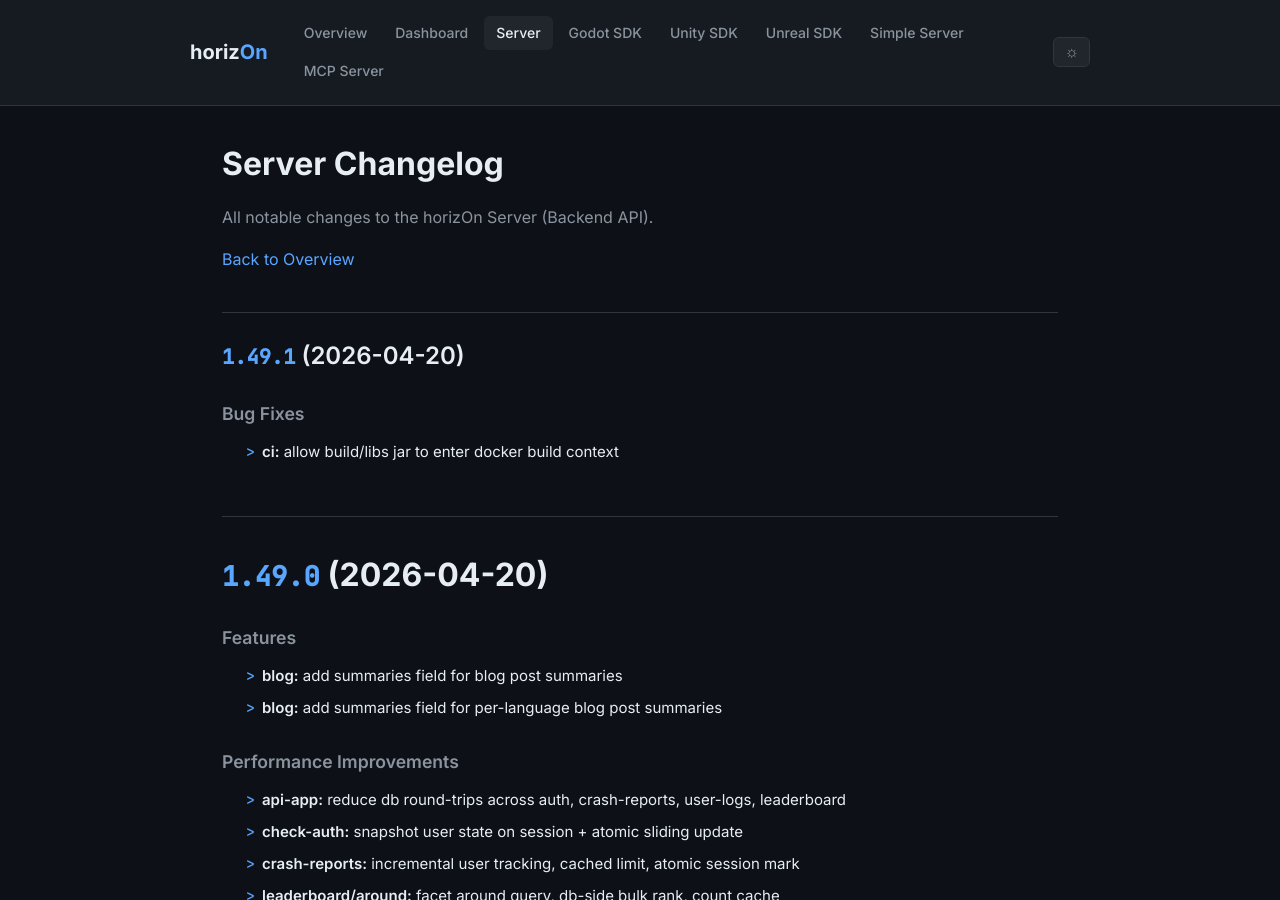
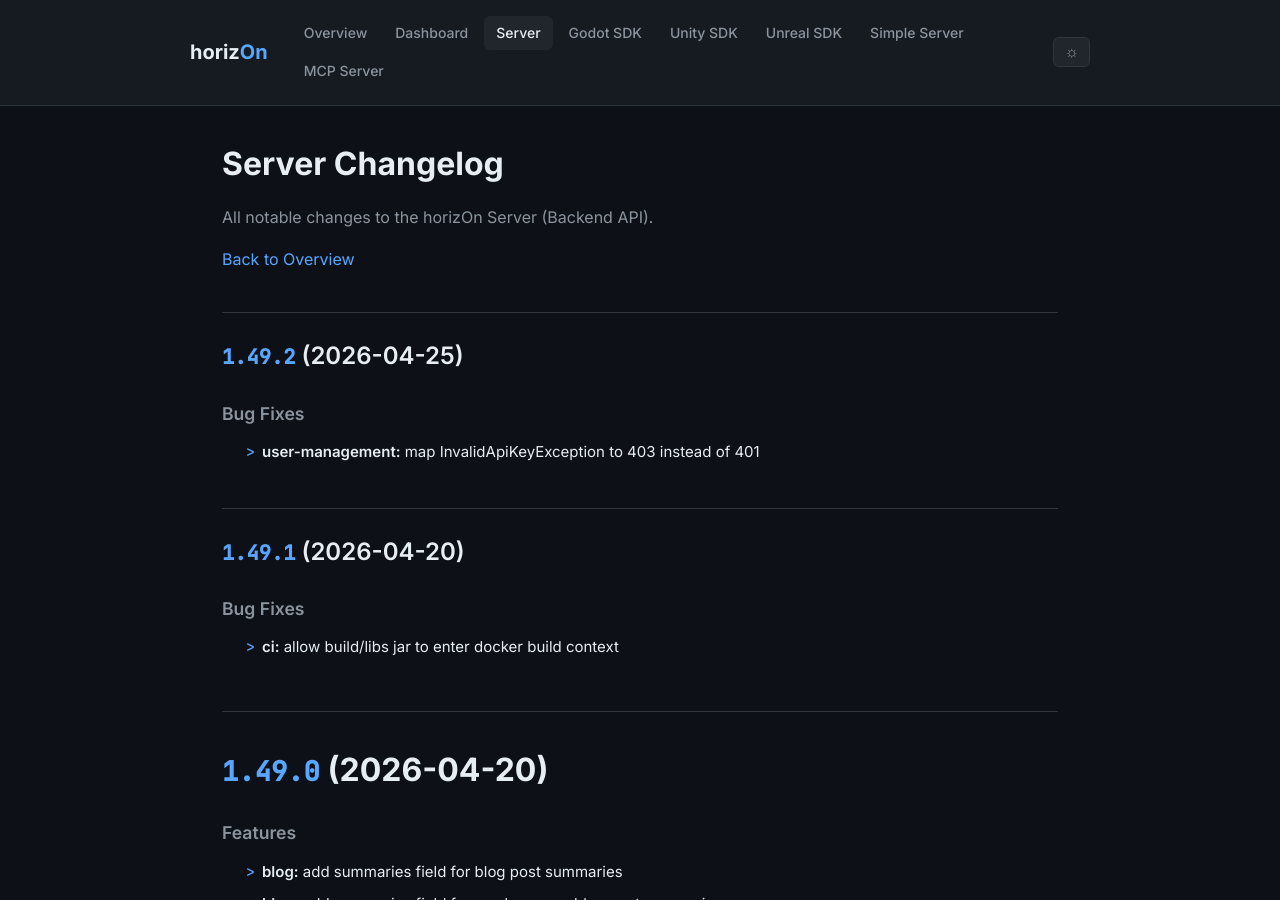
Before and after one commit to ProjectMakersDE/horizOn-Changelog, a Jekyll site: the page built from server-changelog.md, in a window 1280 px wide and 900 px high. Built offline with Jekyll 4.4.1, drawn with Linux system fonts in a browser that asks for light colours.

Commit message:
chore: sync changelogs [skip ci]

```diff
--- a/server-changelog.md
+++ b/server-changelog.md
@@ -8,6 +8,13 @@ title: Server Changelog
 All notable changes to the horizOn Server (Backend API).
 
 [Back to Overview](.)
+
+## [1.49.2](https://github.com/ProjectMakersDE/horizOn-Server/compare/v1.49.1...v1.49.2) (2026-04-25)
+
+
+### Bug Fixes
+
+* **user-management:** map InvalidApiKeyException to 403 instead of 401 ([d571c20](https://github.com/ProjectMakersDE/horizOn-Server/commit/d571c20d60724daa475c774494fa06886f327e00))
 
 ## [1.49.1](https://github.com/ProjectMakersDE/horizOn-Server/compare/v1.49.0...v1.49.1) (2026-04-20)
 
```
Also changed, not shown: index.md (+1 -1 lines).
